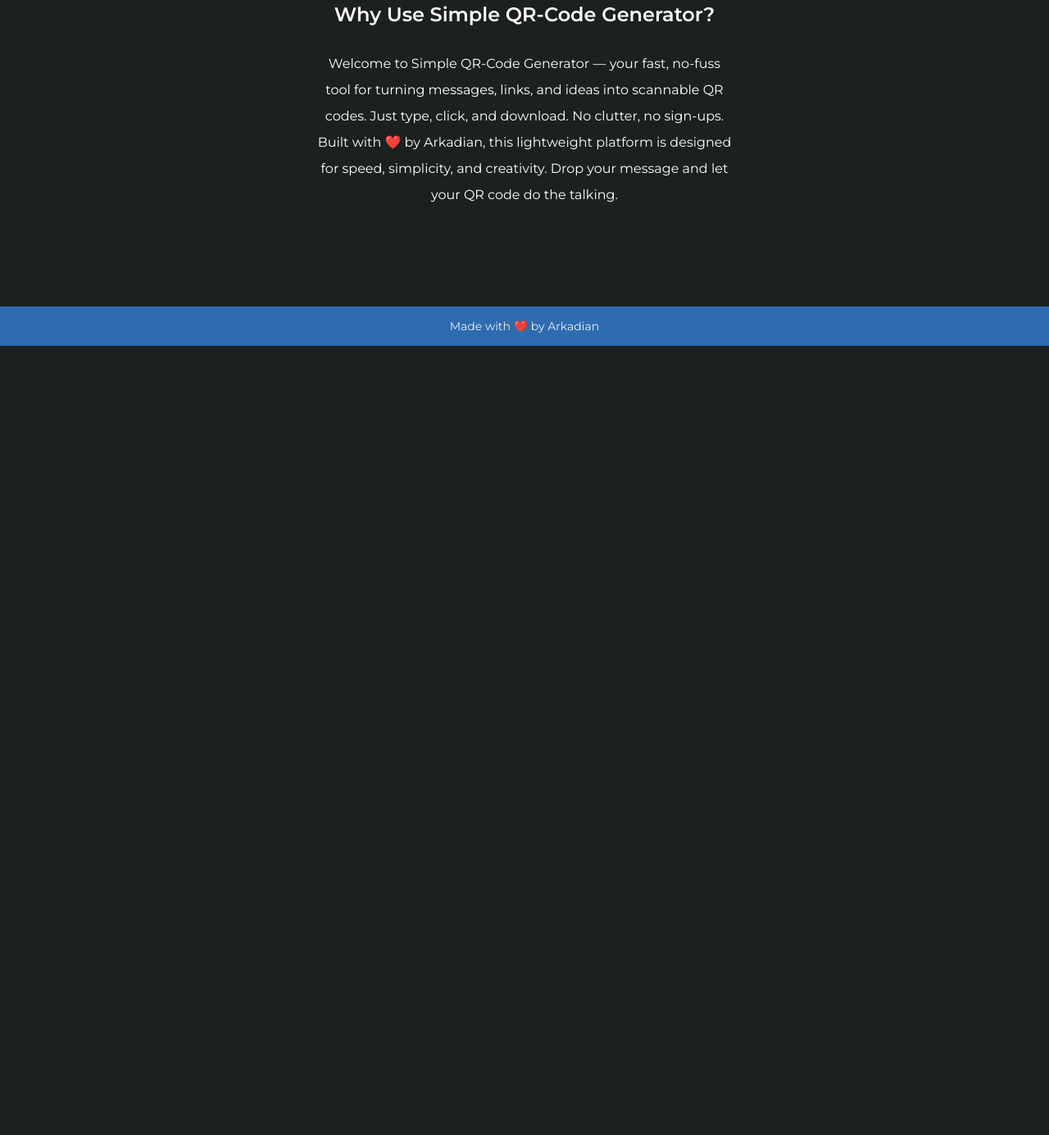
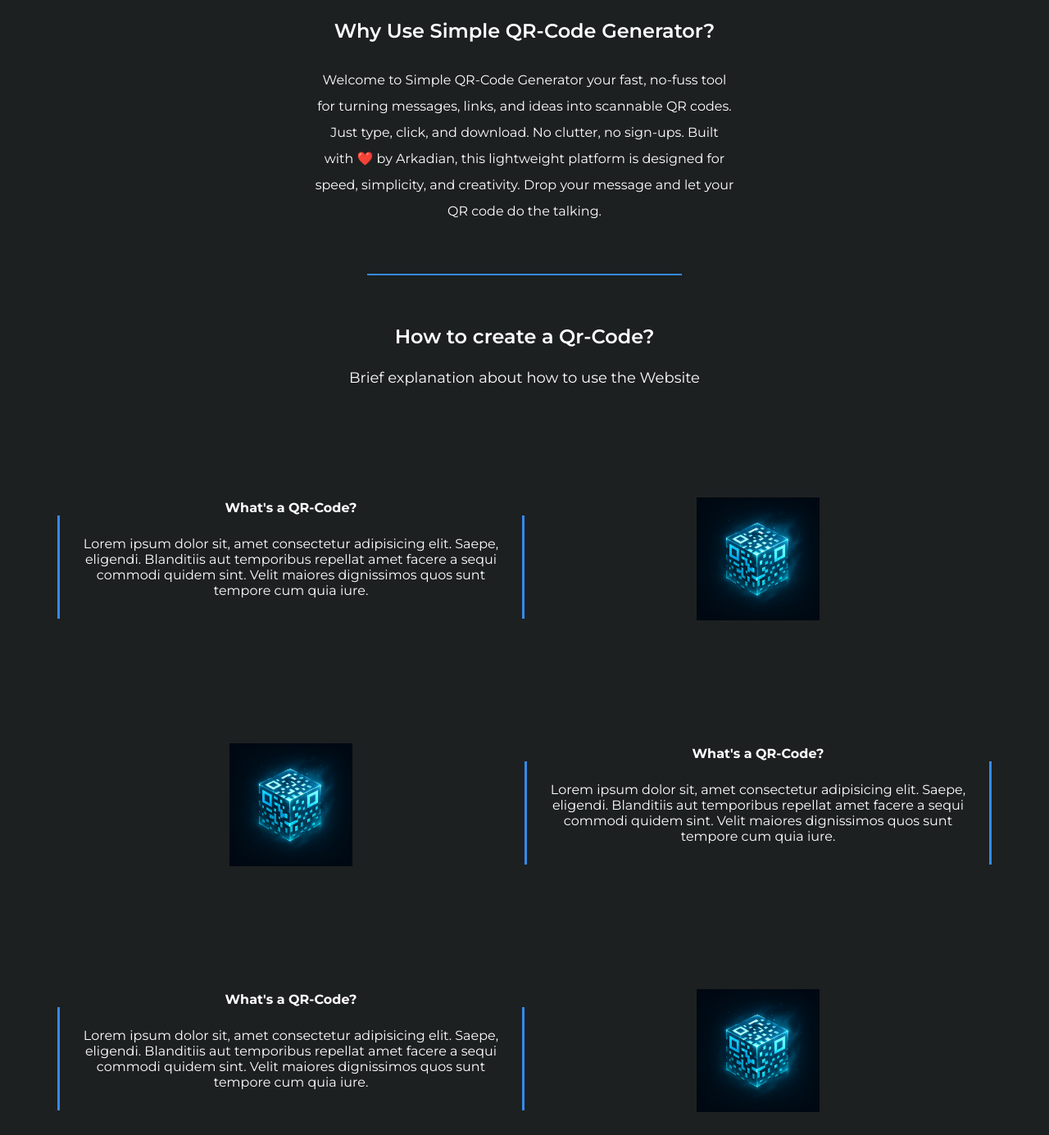
Before and after one commit to s1ad7/QR-Code-Generator, a plain HTML site: page index.html in a window 1280 px wide. Shown: the part 863-2248 px from the top of the page at 82% size. Before the commit the page ends 1285 px from the top, so only its background shows below. Drawn offline with Linux system fonts and the light colour scheme.

Commit message:
Qr-Generator

```diff
--- a/index.html
+++ b/index.html
@@ -43,7 +43,7 @@
             <div id="about_border"></div>
             <div>
                 <h2 class="About_title"> Why Use Simple QR-Code Generator? </h2>
-                <p class="About">Welcome to Simple QR-Code Generator — your fast, no-fuss tool for turning messages,
+                <p class="About">Welcome to Simple QR-Code Generator your fast, no-fuss tool for turning messages,
                     links, and ideas into scannable QR codes. Just type, click, and download. No clutter, no sign-ups.
 
                     Built with ❤️ by Arkadian, this lightweight platform is designed for speed, simplicity, and
@@ -51,9 +51,45 @@
             </div>
             <!-- <div id="about_border_bottom"></div> -->
         </section>
+        <div id="about_border"></div>
+        <section id="about" class="section3">
+            <div>
+                <h2 class="title3">How to create a Qr-Code?</h2>
+                <h5 id="slogan">Brief explanation about how to use the Website</h5>
+            </div>
+        </section>
+        <section class="grid">
+            <div class="grid_start">
+                <h4> What's a QR-Code?
+                    <p>Lorem ipsum dolor sit, amet consectetur adipisicing elit. Saepe, eligendi. Blanditiis aut temporibus
+                    repellat amet facere a sequi commodi quidem sint. Velit maiores dignissimos quos sunt tempore cum
+                    quia iure.</p>
+                </h4>
+                <img src="QrLogo.png" alt="qrexample">
+
+                <img src="QrLogo.png" alt="qrexample">
+                <h4> What's a QR-Code?
+                    <p>Lorem ipsum dolor sit, amet consectetur adipisicing elit. Saepe, eligendi. Blanditiis aut temporibus
+                    repellat amet facere a sequi commodi quidem sint. Velit maiores dignissimos quos sunt tempore cum
+                    quia iure.</p>
+                </h4>
+
+                <h4> What's a QR-Code?
+                    <p>Lorem ipsum dolor sit, amet consectetur adipisicing elit. Saepe, eligendi. Blanditiis aut temporibus
+                    repellat amet facere a sequi commodi quidem sint. Velit maiores dignissimos quos sunt tempore cum
+                    quia iure.</p>
+                </h4>
+                <img src="QrLogo.png" alt="qrexample">
+
+
+            </div>
+            <div class="grid_midlle"></div>
+            <div class="grid_end"></div>
+        </section>
     </main>
     <footer class="footer">
         <p>Made with ❤️ by Arkadian</p>
     </footer>
 </body>
+
 </html>
--- a/style.css
+++ b/style.css
@@ -1,35 +1,48 @@
 @import url('https://fonts.googleapis.com/css2?family=Montserrat:ital,wght@0,100..900;1,100..900&display=swap');
 
-*{
+* {
     box-sizing: border-box;
     margin: 0;
     padding: 0;
 
 }
-li , a , button {
+
+li,
+a,
+button {
     font-family: montserrat, sans-serif;
-    font-size: 16px;    color: #edf0f1;
+    font-size: 16px;
+    color: #edf0f1;
     font-weight: 500;
     text-decoration: none;
 }
+
 header {
     display: flex;
     justify-content: flex-end;
     align-items: center;
-    padding: 15px 10%;
+    padding: 10px 50px;
     position: sticky;
     top: 0;
-    background: rgba(53, 138, 235, 70%);
+    background: rgba(53, 138, 235, 0.1);
     backdrop-filter: blur(10px);
+    border-radius: 20px ;
+    margin: 15px 40px;
+
+
+
 }
-#nav_border{
+
+#nav_border {
     border-bottom: 2px rgb(53, 138, 235) solid;
     width: 15%;
     margin: 0 auto;
 }
+
 .logo img {
     width: 50px;
 }
+
 .logo {
     display: flex;
     cursor: pointer;
@@ -40,16 +53,17 @@ header {
 
 }
 
-.logo a:hover{
+.logo a:hover {
     transition: all 0.3s ease 0s;
     color: #0088A9;
 }
-.logo img:hover{
+
+.logo img:hover {
     transition: all 0.3s ease 0s;
     transform: scale(1.2) translateY(-3px);
 }
 
-.nav_links{
+.nav_links {
     list-style: none;
 }
 
@@ -67,7 +81,7 @@ header {
     color: #0088A9;
 }
 
-button{
+button {
     padding: 9px 25px;
     background-color: rgb(53, 138, 235);
     border: none;
@@ -77,21 +91,23 @@ button{
     margin-left: 20px;
 }
 
-button:hover{
+button:hover {
     background-color: rgb(0, 145, 255);
     box-shadow: 0px 0px 8px rgb(255, 255, 255);
 }
 
-html, body {
+html,
+body {
     height: 100%;
     display: flex;
     flex-direction: column;
     background-color: #1D2021;
+
 }
 
 main {
     display: flex;
-    flex: 1; /* This pushes footer down */
+    flex: 1;
     justify-content: center;
     align-items: center;
     flex-direction: column;
@@ -106,11 +122,11 @@ footer {
     padding: 15px;
     font-family: montserrat, sans-serif;
     font-size: 14px;
-    background-color: rgb(53, 138, 235, 70%);
+    background-color: rgba(53, 138, 235, 0.1);
 
 }
 
-.qr_section{
+.qr_section {
     display: flex;
     flex-direction: column;
     align-items: center;
@@ -120,6 +136,7 @@ footer {
     font-family: montserrat, sans-serif;
     padding: 50px 0 50px 0;
 }
+
 .title {
     display: flex;
     text-align: center;
@@ -127,10 +144,11 @@ footer {
     cursor: default;
     font-size: 32px;
 }
-.content{
+
+.content {
     width: 440px;
     height: 50px;
-    border:none;
+    border: none;
     padding: 9px 25px;
     font-family: montserrat, sans-serif;
     font-size: 16px;
@@ -139,15 +157,17 @@ footer {
     margin-top: 15px;
     font-weight: 300;
     text-align: center;
-    background-color: rgb(255, 255, 255) ;
+    background-color: rgb(255, 255, 255);
     border-radius: 50px;
     cursor: text;
 }
-#valid{
+
+#valid {
     display: none;
 }
-.qr_button{
-    border:none;
+
+.qr_button {
+    border: none;
     color: white;
     padding: 12px 25px;
 
@@ -158,20 +178,23 @@ footer {
     text-decoration: none;
     margin-top: 25px;
 
-    background-color: rgb(53, 138, 235) ;
+    background-color: rgb(53, 138, 235);
     border-radius: 50px;
     cursor: pointer;
     transition: all 0.3s ease 0s;
 }
-.qr_button:hover{
-    background-color: rgb(0, 145, 255) ;
+
+.qr_button:hover {
+    background-color: rgb(0, 145, 255);
     box-shadow: 0px 0px 8px rgb(255, 255, 255);
 }
-#qrlabel{
+
+#qrlabel {
     padding-bottom: 15px;
     font-weight: 600;
 }
-.qrcode{
+
+.qrcode {
     margin-top: 20px;
     width: 290px;
     height: 300px;
@@ -182,33 +205,37 @@ footer {
     flex-direction: column;
 
 }
-.defaultQr{
+
+.defaultQr {
     display: block;
     width: 230px;
     height: 230px;
     margin-bottom: 15px;
 }
-.Download{
+
+.Download {
     margin: 24px;
     padding: 15px 15px;
 }
+
 .Sec_section {
     display: flex;
     flex-direction: column;
     color: white;
+    height: 80%;
 
-    height: 80%;
-        .About_title{
+    .About_title {
         display: flex;
         justify-content: center;
         font-family: montserrat, sans-serif;
         font-weight: 600;
-        color:  #ffffff;
+        color: #ffffff;
         margin-top: 60px;
 
 
     }
-            .About{
+
+    .About {
         color: white;
         font-family: montserrat, sans-serif;
         display: flex;
@@ -219,10 +246,11 @@ footer {
         margin-left: 30%;
         margin-right: 30%;
         line-height: 2;
-        padding: 30px 0 120px 0;
+        padding: 30px 0 60px 0;
     }
 }
-#about_border{
+
+#about_border {
     border: 1px rgb(53, 138, 235) solid;
     width: 30%;
     margin: 0 auto;
@@ -231,7 +259,8 @@ footer {
     align-content: center;
 
 }
-#about_border_bottom{
+
+#about_border_bottom {
     border: 1px rgb(53, 138, 235) solid;
     width: 30%;
     margin: 0 auto;
@@ -239,3 +268,64 @@ footer {
     justify-content: center;
     align-content: center;
 }
+
+#slogan {
+    color: white;
+    display: flex;
+    text-align: center;
+    font-family: montserrat, sans-serif;
+    font-size: 18px;
+    padding-top: 25px;
+    font-weight: 400;
+}
+
+.section3 {
+  display: flex;
+  color: white;
+  height: 80%;
+
+  .title3 {
+    display: flex;
+    justify-content: center;
+    font-weight: 600;
+    color: #ffffff;
+    margin-top: 60px;
+    font-family: montserrat, sans-serif;
+    }
+    #slogan {
+      margin-bottom: 60px;
+      font-family: montserrat, sans-serif;
+      font-weight: 400;
+    }
+
+}
+
+.grid{
+
+    font-family: montserrat, sans-serif;
+
+    .grid_start{
+        display: grid;
+        grid-template-columns: 1fr 1fr;
+        grid-template-rows: 300px 300px 300px  ;
+        color: white;
+        text-align: center;
+        justify-content: center;
+        align-items: center;
+        padding: 0 70px;
+
+    }
+    .grid_start p {
+        font-weight: 400;
+        padding: 25px;
+        border-right: rgb(53, 138, 235) solid;
+        border-left: rgb(53, 138, 235) solid;
+    }
+    .grid_start img{
+        width: 200px;
+        height: 200px;
+        display: grid;
+        margin: auto;
+        padding : 25px;
+    }
+}
```
Lines whose indentation alone changed are shown as unchanged.
